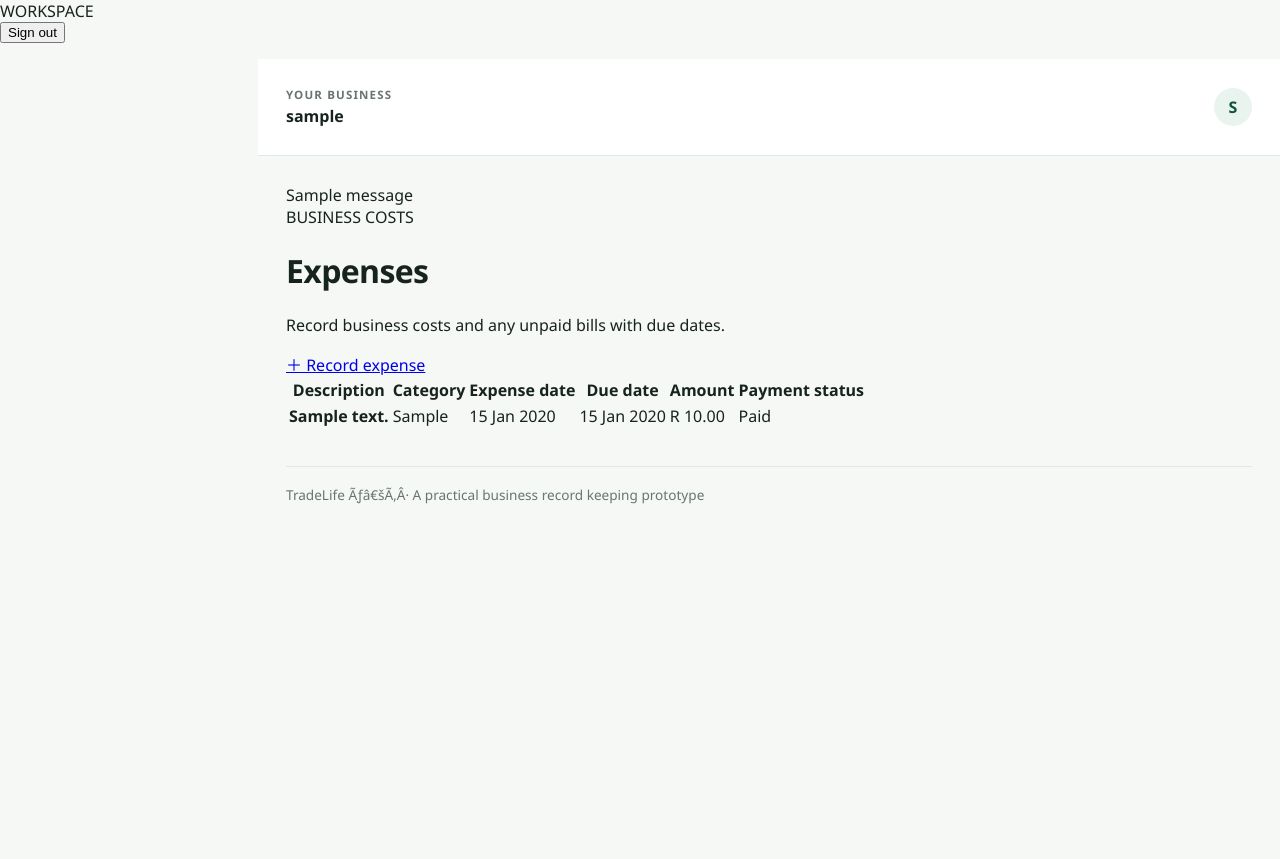
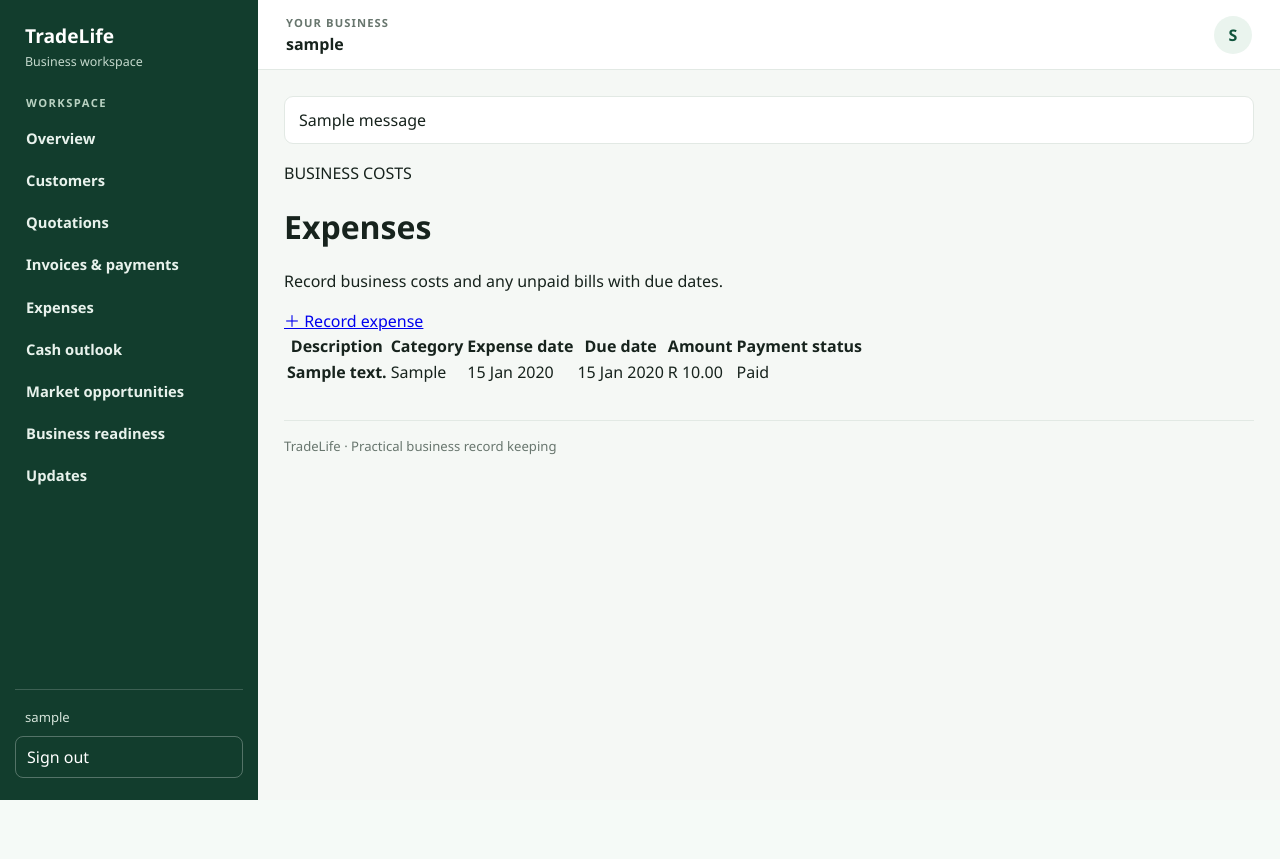
Before and after one commit to Ntando1227/TradeLife, a Django app: page /expenses/ in a window 1280 px wide. After the commit the page ends 800 px from the top, so only its background shows below. Run offline with Django 5.2, Linux system fonts and the light colour scheme; a user stored in the database is signed in; tables that the repository leaves empty hold one stand-in row (values such as "Sample post"); one stand-in notice (Sample message) is shown.

Commit message:
Rebuild TradeLife workspace interface

```diff
--- a/core/templates/core/base.html
+++ b/core/templates/core/base.html
@@ -1,46 +1,22 @@
-WORKSPACE</div>
-    <nav class="nav-links">
-
-
-
-
-
-      {% if request.user.is_staff %}
-
-
-
-
-      {% endif %}
-
-
-
-</nav>
-    <div class="sidebar-bottom">
-      <form method="post" action="{% url 'logout' %}">{% csrf_token %}<button class="nav-button" type="submit">Sign out</button></form>
-    </div>
-  </aside>
-  <main class="main-area">
-    <header class="topbar"><div><span class="eyebrow">YOUR BUSINESS</span><strong>{{ request.user.username }}</strong></div><span class="user-chip">{{ request.user.username|first|upper }}</span></header>
-    <div class="content">
-      {% if messages %}<div class="messages">{% for message in messages %}<div class="message {{ message.tags }}">{{ message }}</div>{% endfor %}</div>{% endif %}
-      {% block content %}{% endblock %}
-      <footer>TradeLife Ãƒâ€šÃ‚Â· A practical business record keeping prototype</footer>
-    </div>
-  </main>
-</div>
-    {% block public_content %}{% endblock %}
+<!doctype html>
+<html lang="en">
+<head>
+    <meta charset="utf-8">
+    <meta name="viewport" content="width=device-width, initial-scale=1">
+    <title>{% block title %}TradeLife{% endblock %}</title>
     <style>
-/* TRADELIFE_SIDEBAR_CSS_REPAIR_V2 */
         :root {
-    --tl-sidebar-width: 258px;
             --tl-green: #176b4d;
             --tl-green-dark: #10543c;
-    --tl-green-light: #eaf4ee;
+            --tl-green-pale: #eaf4ee;
             --tl-ink: #17231d;
             --tl-muted: #68766e;
-    --tl-border: #e2e9e4;
+            --tl-line: #e2e9e4;
             --tl-page: #f5f8f5;
+            --tl-sidebar-width: 258px;
         }
+
+        * { box-sizing: border-box; }
 
         body {
             margin: 0;
@@ -50,156 +26,271 @@ body {
             font-family: "Segoe UI", Arial, sans-serif;
         }
 
-aside {
+        .tl-layout { min-height: 100vh; }
+
+        .tl-sidebar {
             position: fixed;
             inset: 0 auto 0 0;
-    z-index: 1000;
+            z-index: 10;
+            display: flex;
             width: var(--tl-sidebar-width);
-    min-height: 100vh;
+            flex-direction: column;
             overflow-y: auto;
-    box-sizing: border-box;
-    padding: 24px 16px;
+            padding: 22px 15px;
             background: #123d2d;
             color: #fff;
         }
 
-aside a {
+        .tl-brand {
             display: block;
-    margin: 3px 0;
-    padding: 10px 12px;
-    border-radius: 9px;
-    color: #e8f2ec;
-    font-size: .94rem;
-    font-weight: 600;
-    line-height: 1.35;
+            margin: 0 10px 25px;
+            color: #fff;
+            font-size: 1.2rem;
+            font-weight: 800;
             text-decoration: none;
         }
 
-aside a:hover,
-aside a:focus {
-    background: rgba(255, 255, 255, .12);
-    color: #fff;
+        .tl-brand small {
+            display: block;
+            margin-top: 4px;
+            color: #c5d9cd;
+            font-size: .78rem;
+            font-weight: 500;
         }
 
-aside .sidebar-section-label {
-    margin: 22px 12px 9px;
+        .tl-section-label {
+            margin: 0 11px 9px;
             color: #b9d2c2;
-    font-size: .72rem;
+            font-size: .7rem;
             font-weight: 750;
             letter-spacing: .13em;
         }
 
-.main-area {
+        .tl-nav { display: grid; gap: 3px; }
+
+        .tl-nav a {
+            display: block;
+            padding: 10px 11px;
+            border-radius: 8px;
+            color: #e8f2ec;
+            font-size: .92rem;
+            font-weight: 600;
+            line-height: 1.3;
+            text-decoration: none;
+        }
+
+        .tl-nav a:hover,
+        .tl-nav a:focus,
+        .tl-nav a[aria-current="page"] {
+            background: rgba(255, 255, 255, .13);
+            color: #fff;
+        }
+
+        .tl-account {
+            margin-top: auto;
+            padding-top: 18px;
+            border-top: 1px solid rgba(255, 255, 255, .18);
+        }
+
+        .tl-account-name {
+            margin: 0 10px 10px;
+            color: #d5e4da;
+            font-size: .82rem;
+            overflow-wrap: anywhere;
+        }
+
+        .tl-account form { margin: 0; }
+
+        .tl-signout {
+            width: 100%;
+            padding: 9px 11px;
+            border: 1px solid rgba(255, 255, 255, .28);
+            border-radius: 8px;
+            background: transparent;
+            color: #fff;
+            font: inherit;
+            text-align: left;
+            cursor: pointer;
+        }
+
+        .tl-signout:hover { background: rgba(255, 255, 255, .12); }
+
+        .tl-main {
             min-height: 100vh;
             margin-left: var(--tl-sidebar-width);
         }
 
-.topbar {
-    position: sticky;
-    top: 0;
-    z-index: 900;
+        .tl-topbar {
             display: flex;
-    min-height: 72px;
+            min-height: 70px;
             align-items: center;
             justify-content: space-between;
-    gap: 16px;
+            gap: 15px;
             padding: 12px 28px;
-    border-bottom: 1px solid var(--tl-border);
-    background: rgba(255, 255, 255, .96);
+            border-bottom: 1px solid var(--tl-line);
+            background: #fff;
         }
 
-.topbar .eyebrow {
+        .tl-topbar-label {
             display: block;
             margin-bottom: 3px;
             color: var(--tl-muted);
-    font-size: .72rem;
+            font-size: .7rem;
             font-weight: 700;
             letter-spacing: .1em;
         }
 
-.user-chip {
-    display: inline-flex;
+        .tl-user-chip {
+            display: grid;
             width: 38px;
             height: 38px;
-    align-items: center;
-    justify-content: center;
+            place-items: center;
+            flex: 0 0 auto;
             border-radius: 50%;
-    background: var(--tl-green-light);
+            background: var(--tl-green-pale);
             color: var(--tl-green-dark);
             font-weight: 800;
         }
 
-.content {
+        .tl-content {
             width: min(100%, 1440px);
-    box-sizing: border-box;
             margin: 0 auto;
-    padding: 28px;
+            padding: 26px;
         }
 
-.content h1,
-.content h2,
-.content h3 {
-    color: var(--tl-ink);
-    letter-spacing: -.02em;
+        .tl-footer {
+            margin-top: 34px;
+            padding: 16px 0;
+            border-top: 1px solid var(--tl-line);
+            color: var(--tl-muted);
+            font-size: .82rem;
         }
 
-.content .card {
-    border: 1px solid var(--tl-border);
-    border-radius: 14px;
-    box-shadow: 0 8px 24px rgba(26, 55, 39, .06);
+        .tl-messages { margin-bottom: 18px; }
+        .tl-message {
+            margin-bottom: 8px;
+            padding: 12px 14px;
+            border: 1px solid var(--tl-line);
+            border-radius: 9px;
+            background: #fff;
         }
 
-.content .btn-primary {
+        .tl-public {
+            width: min(100% - 32px, 520px);
+            margin: 8vh auto;
+            padding: 28px;
+            border: 1px solid var(--tl-line);
+            border-radius: 16px;
+            background: #fff;
+            box-shadow: 0 12px 32px rgba(26, 55, 39, .08);
+        }
+
+        .tl-content h1,
+        .tl-content h2,
+        .tl-content h3 { color: var(--tl-ink); }
+
+        .tl-content .card {
+            border: 1px solid var(--tl-line);
+            border-radius: 13px;
+            background: #fff;
+            box-shadow: 0 6px 20px rgba(26, 55, 39, .05);
+        }
+
+        .tl-content .btn-primary {
             border-color: var(--tl-green);
             background: var(--tl-green);
         }
 
-.content .btn-primary:hover {
+        .tl-content .btn-primary:hover {
             border-color: var(--tl-green-dark);
             background: var(--tl-green-dark);
         }
 
-.content .form-control,
-.content .form-select {
-    min-height: 42px;
+        .tl-content input,
+        .tl-content select,
+        .tl-content textarea {
+            max-width: 100%;
             border-color: #d8e1da;
             border-radius: 8px;
         }
 
-.content footer {
-    margin-top: 36px;
-    padding: 18px 0;
-    border-top: 1px solid var(--tl-border);
-    color: var(--tl-muted);
-    font-size: .85rem;
+        @media (max-width: 760px) {
+            .tl-sidebar {
+                position: relative;
+                width: 100%;
+                max-height: 48vh;
+                padding: 16px;
             }
 
-@media (max-width: 760px) {
-    aside {
-        position: relative;
-        width: 100%;
-        min-height: auto;
-        max-height: 48vh;
-        padding: 14px;
-    }
-
-    aside .sidebar-section-label {
-        margin-top: 10px;
-    }
-
-    .main-area {
-        margin-left: 0;
-    }
-
-    .topbar {
-        min-height: 62px;
-        padding: 10px 16px;
-    }
-
-    .content {
-        padding: 20px 15px;
-    }
+            .tl-brand { margin-bottom: 16px; }
+            .tl-nav { grid-template-columns: repeat(2, minmax(0, 1fr)); }
+            .tl-account { margin-top: 14px; }
+            .tl-main { margin-left: 0; }
+            .tl-topbar { min-height: 60px; padding: 10px 16px; }
+            .tl-content { padding: 18px 14px; }
         }
     </style>
+    {% block extra_head %}{% endblock %}
+</head>
+<body>
+{% if request.user.is_authenticated %}
+<div class="tl-layout">
+    <aside class="tl-sidebar">
+        <a class="tl-brand" href="{% url 'dashboard' %}">
+            TradeLife
+            <small>Business workspace</small>
+        </a>
+
+        <div class="tl-section-label">WORKSPACE</div>
+        <nav class="tl-nav" aria-label="Workspace">
+            <a href="{% url 'dashboard' %}">Overview</a>
+            <a href="{% url 'customer_list' %}">Customers</a>
+            <a href="{% url 'quote_list' %}">Quotations</a>
+            <a href="{% url 'invoice_list' %}">Invoices &amp; payments</a>
+            <a href="{% url 'expense_list' %}">Expenses</a>
+            <a href="{% url 'forecast' %}">Cash outlook</a>
+            <a href="{% url 'opportunity_list' %}">Market opportunities</a>
+            <a href="{% url 'readiness' %}">Business readiness</a>
+            <a href="{% url 'my_updates' %}">Updates</a>
+        </nav>
+
+        <div class="tl-account">
+            <div class="tl-account-name">{{ request.user.username }}</div>
+            <form method="post" action="{% url 'logout' %}">
+                {% csrf_token %}
+                <button class="tl-signout" type="submit">Sign out</button>
+            </form>
+        </div>
+    </aside>
+
+    <main class="tl-main">
+        <header class="tl-topbar">
+            <div>
+                <span class="tl-topbar-label">YOUR BUSINESS</span>
+                <strong>{% if business %}{{ business.name }}{% else %}{{ request.user.username }}{% endif %}</strong>
+            </div>
+            <span class="tl-user-chip">{{ request.user.username|first|upper }}</span>
+        </header>
+
+        <div class="tl-content">
+            {% if messages %}
+                <div class="tl-messages">
+                    {% for message in messages %}
+                        <div class="tl-message {{ message.tags }}">{{ message }}</div>
+                    {% endfor %}
+                </div>
+            {% endif %}
+
+            {% block content %}{% endblock %}
+            <footer class="tl-footer">TradeLife · Practical business record keeping</footer>
+        </div>
+    </main>
+</div>
+{% else %}
+<main class="tl-public">
+    {% block public_content %}{% endblock %}
+</main>
+{% endif %}
+{% block extra_js %}{% endblock %}
 </body>
 </html>
```
Lines whose indentation alone changed are shown as unchanged.
